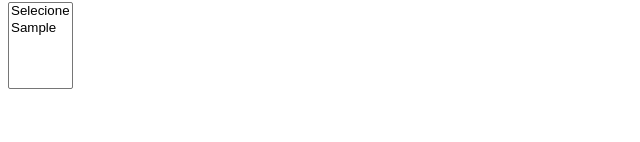
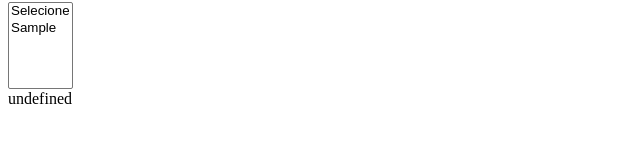
Before and after one commit to marcosaraujo2020/ifpi_ads_prog_internet1-2024, a plain HTML site: page exercicio02_DOM/questao6.html in a window 1280 px wide. Both pictures are taken after typing "Sample" into the empty fields and a click on the button "Adicionar". Shown: the part 318-460 px from the top of the page, 0-640 px from the left. Drawn offline with Linux system fonts and the light colour scheme.

Commit message:
atualizado

```diff
--- a/exercicio02_DOM/questao6.html
+++ b/exercicio02_DOM/questao6.html
@@ -57,6 +57,8 @@
         </select>
     </div>
 
+    <div id="teste"></div>
+
 
 </body>
 </html>
--- a/exercicio02_DOM/script6.js
+++ b/exercicio02_DOM/script6.js
@@ -37,6 +37,7 @@ function selecionar(){
 function adicionar(){
     var nomeHastag = document.getElementById('nomeHastag').value.trim();
     const selectElement = document.getElementById('hastags');
+    var teste = document.getElementById('teste');
     var newOption = document.createElement('option');
     newOption.text = nomeHastag;
 
@@ -51,5 +52,5 @@ function adicionar(){
         selectElement.appendChild(newOption);
     }
 
-
+    teste.innerHTML = length.nomeHastag
 }
```
